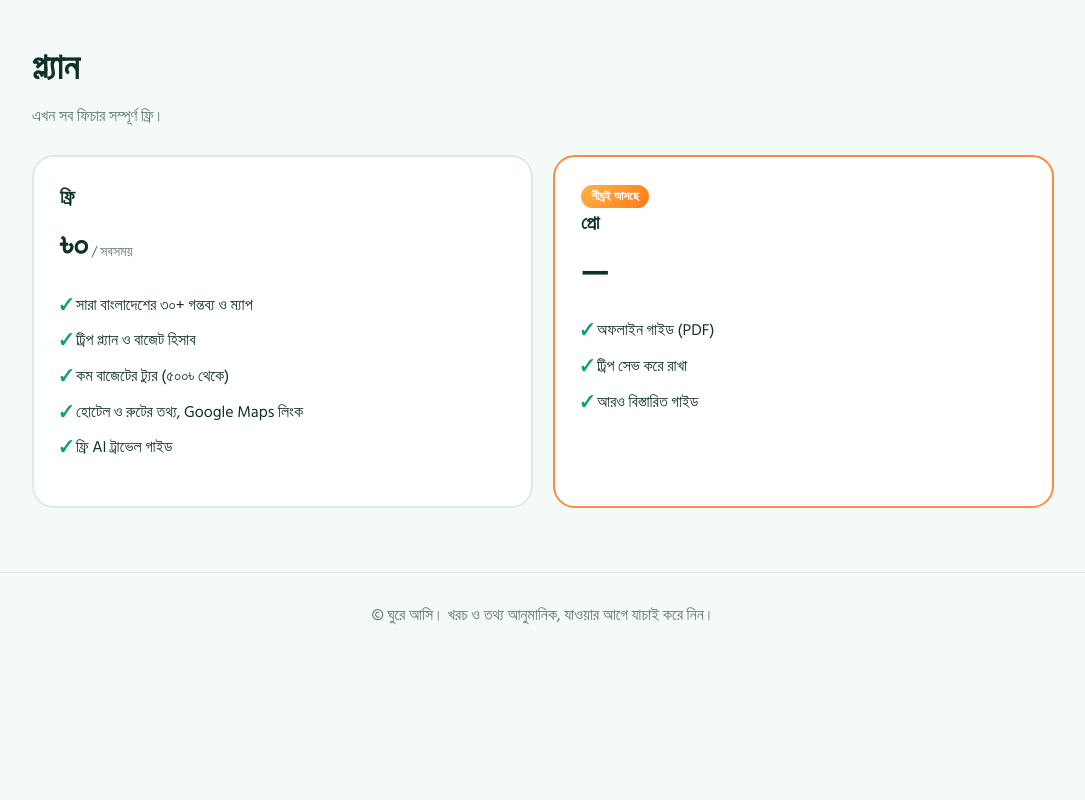
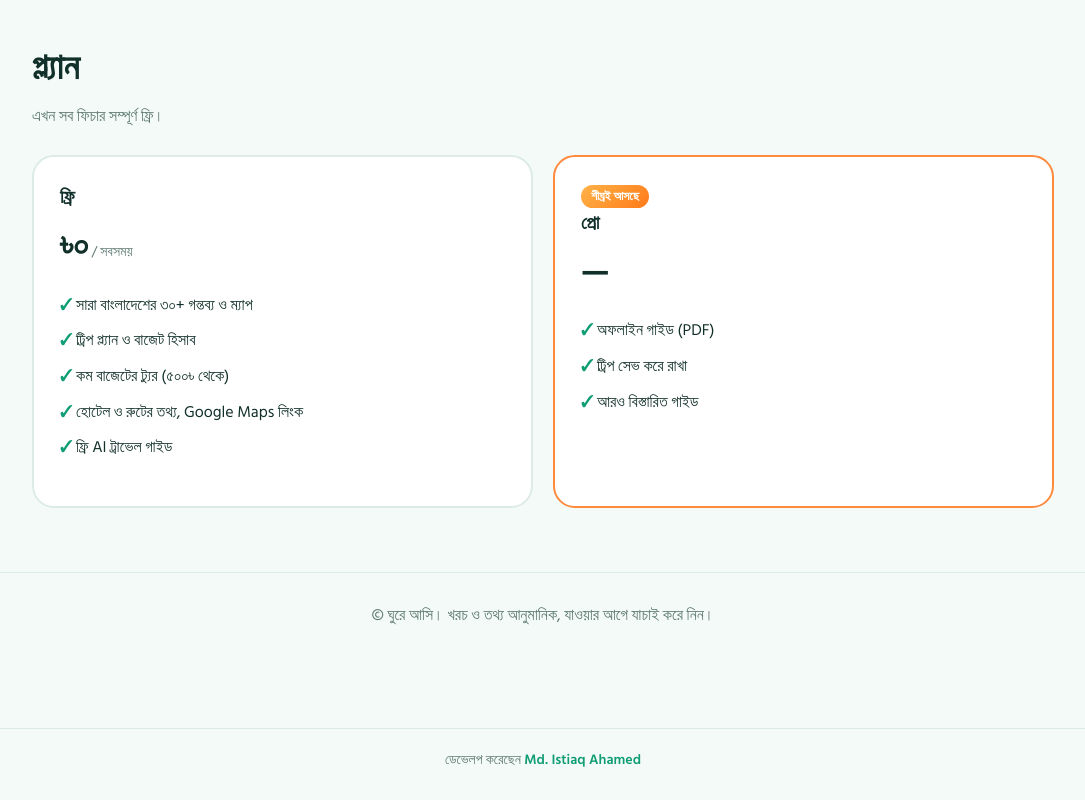
Before and after one commit to mdistiaqahamed/ghure-asi, a plain HTML site: page index.html in a window 1280 px wide. Shown: the part 10198-10998 px from the top of the page, without its empty margins (97-1182 px from the left). Before the commit the page ends 10926 px from the top, so only its background shows below. Drawn offline with Linux system fonts and the light colour scheme.

Commit message:
Add developer credit

```diff
--- a/index.html
+++ b/index.html
@@ -311,5 +311,13 @@ $('#cs').onclick=()=>{const v=$('#ci').value;$('#ci').value='';ask(v)};
 $('#ci').onkeydown=e=>{if(e.key==='Enter')$('#cs').click()};
 $('#sug').onclick=e=>{if(e.target.tagName==='BUTTON')ask(e.target.textContent)};
 </script>
+<footer class="credit">
+  ডেভেলপ করেছেন <a href="https://github.com/mdistiaqahamed" target="_blank" rel="noopener">Md. Istiaq Ahamed</a>
+</footer>
+<style>
+.credit{text-align:center;padding:20px 16px 28px;font-size:14px;color:var(--mute)}
+.credit a{color:var(--brand);font-weight:600;text-decoration:none}
+.credit a:hover{text-decoration:underline}
+</style>
 </body>
 </html>
```
